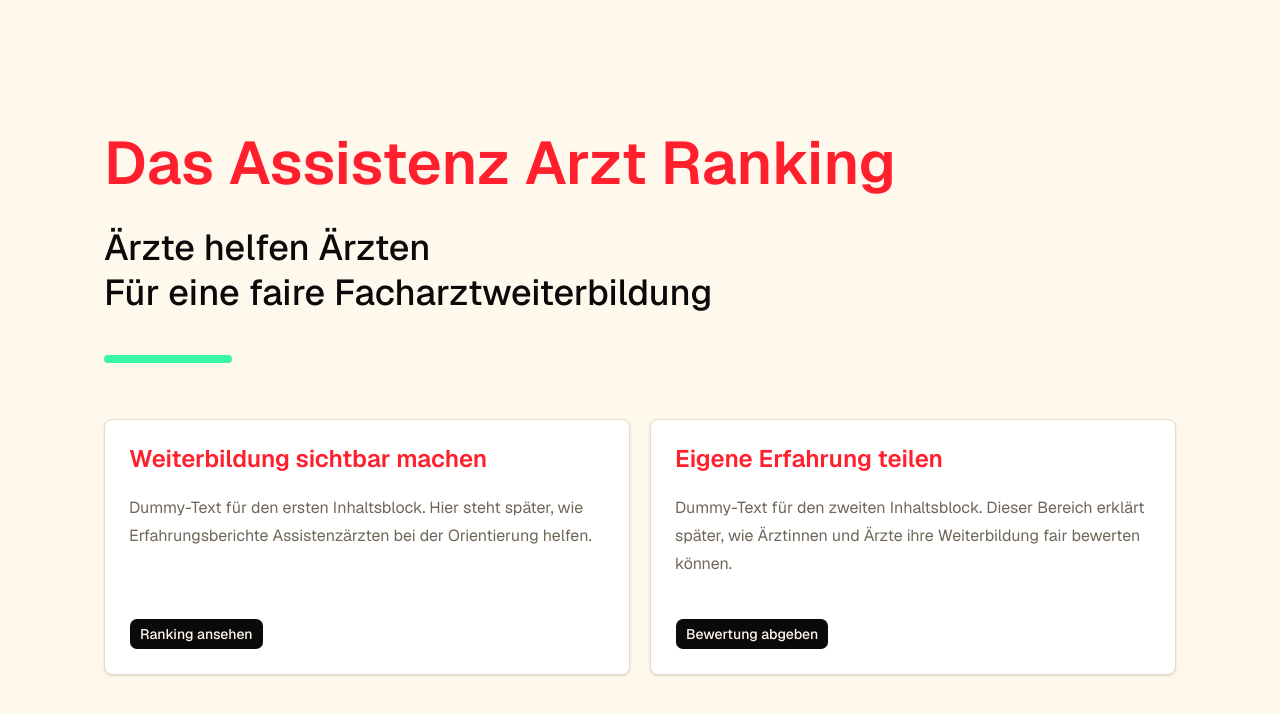
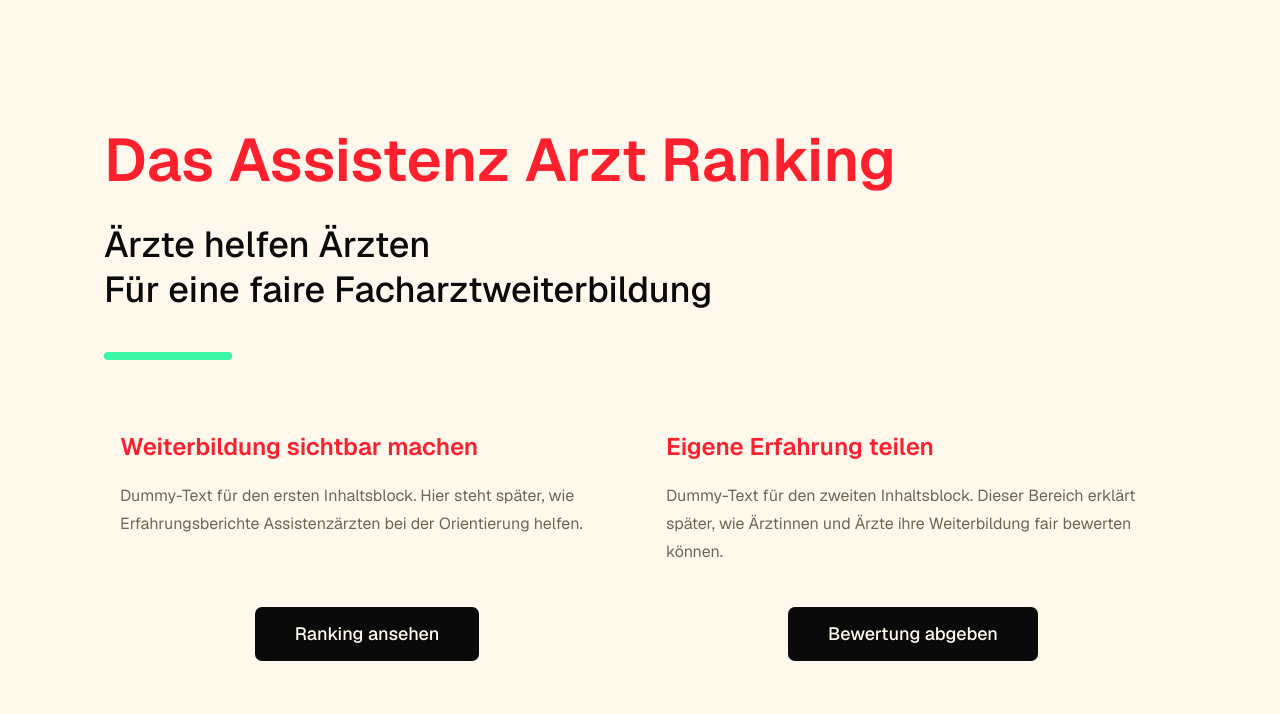
Before and after one commit to lucas-carvajal/clinic-ranking-fe, a Next.js app: page / in a window 1280 px wide. Shown: the top 714 px of the page. Built offline with nearby package versions, Linux system fonts and the light colour scheme.

Commit message:
simplify landing content blocks

```diff
--- a/app/page.tsx
+++ b/app/page.tsx
@@ -32,7 +32,7 @@ export default function Home() {
         {landingBlocks.map((block) => (
           <article
             key={block.title}
-            className="flex min-h-64 flex-col justify-between rounded-lg border bg-card p-6 text-card-foreground shadow-sm"
+            className="flex min-h-64 flex-col justify-between py-4 text-foreground md:px-4"
           >
             <div>
               <h3 className="section-title">{block.title}</h3>
@@ -40,7 +40,9 @@ export default function Home() {
                 {block.body}
               </p>
             </div>
-            <Button className="mt-8 w-fit">{block.button}</Button>
+            <Button className="mt-10 h-12 min-w-48 self-center px-8 text-base sm:h-14 sm:min-w-56 sm:px-10 sm:text-lg">
+              {block.button}
+            </Button>
           </article>
         ))}
       </section>
```
Also changed, not shown: 1 other file (tests, documents, lock files or other folders).
